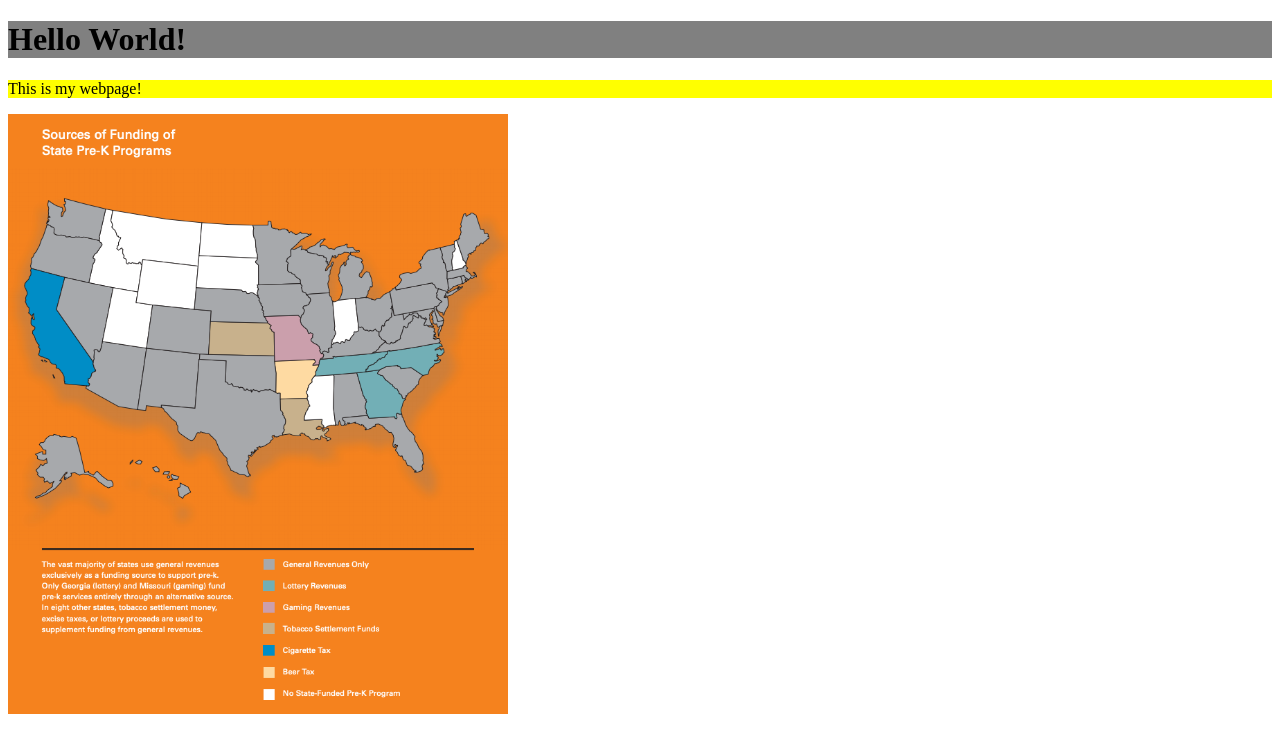
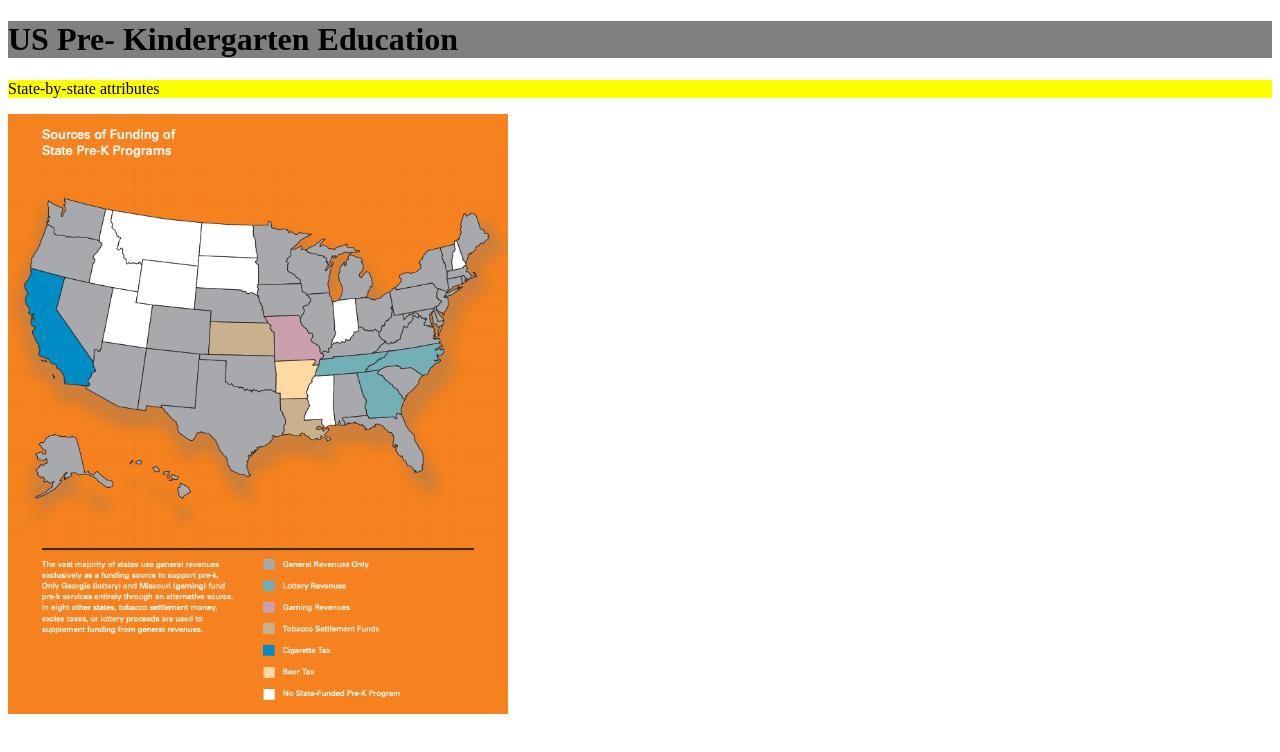
Before and after one commit to jp0252124/jp0252124.github.io, a plain HTML site: page index.html in a window 1280 px wide. Drawn offline with Linux system fonts and the light colour scheme.

Commit message:
new names

```diff
--- a/index.html
+++ b/index.html
@@ -5,9 +5,9 @@
         <title>Julio's Website</title>
     </head>
     <body>
-        <h1 style="background-color:Gray;">Hello World!</h1>
+        <h1 style="background-color:Gray;">US Pre- Kindergarten Education</h1>
 
-        <p style="background-color:Yellow;">This is my webpage!</p>
+        <p style="background-color:Yellow;">State-by-state attributes</p>
 
         <img src="Screen Shot 2019-10-30 at 8.35.37 PM.png" alt="US Education" width="500" height="600">
     </body>
```
